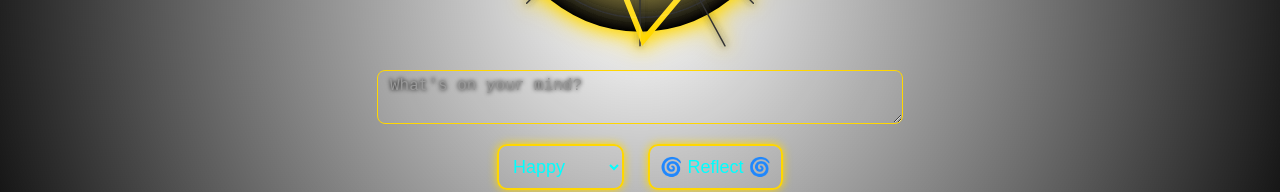
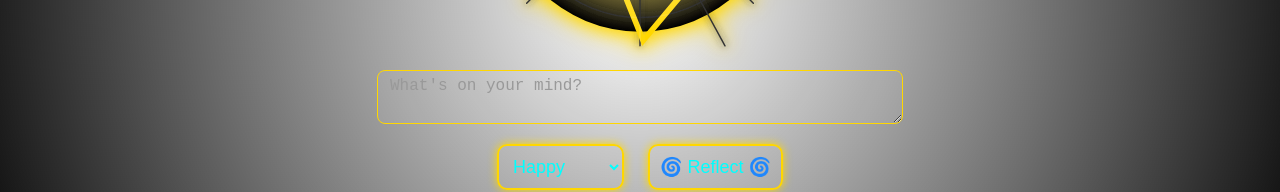
Before and after one commit to WebSwiftSEO/tro-equaliser, a plain HTML site: page index.html in a window 1280 px wide. Shown: the part 371-563 px from the top of the page. Drawn offline with Linux system fonts and the light colour scheme.

Commit message:
Update style.css

```diff
--- a/style.css
+++ b/style.css
@@ -1,6 +1,6 @@
-	body {
-	  background:  radial-gradient(circle at center, rgba(255,255,255,0.02) 0%, #000 100%) !important;
-	  overflow-x: hidden;
+body {
+background:  radial-gradient(circle at center, rgba(255,255,255,0.02) 0%, #000 100%) !important;
+overflow-x: hidden;
       text-align: center;
 	}
 
@@ -108,7 +108,6 @@
 	  margin: 10px auto;
 	  display: block;
 	  font-size: 16px;
-	  text-shadow: 0 0 4px #000;
 	}
 
 	#mantra-box {
```
